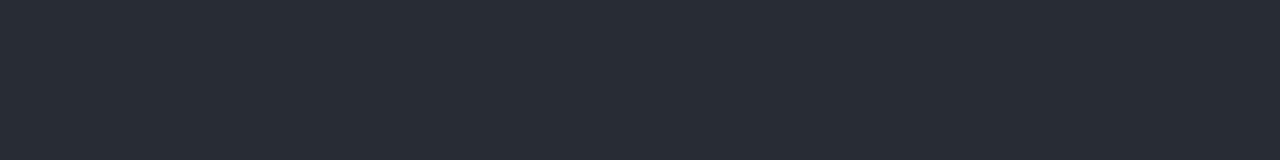
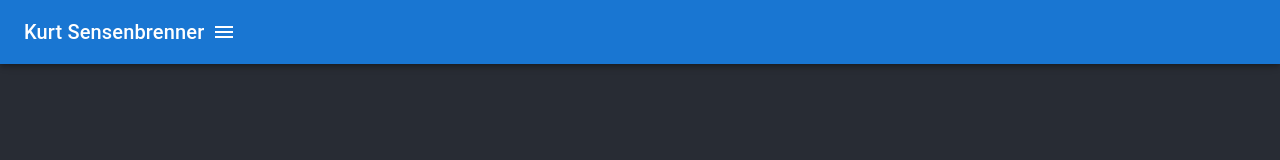
Before and after one commit to mwkwsd/sensensomething, a React (Create React App) app: page / in a window 1280 px wide. Shown: the top 160 px of the page. Built offline with nearby package versions, Linux system fonts and the light colour scheme.

Commit message:
nav bar basically setup

```diff
--- a/package.json
+++ b/package.json
@@ -6,6 +6,7 @@
     "@emailjs/browser": "^3.11.0",
     "@emotion/react": "^11.11.3",
     "@emotion/styled": "^11.11.0",
+    "@mui/icons-material": "^5.15.3",
     "@mui/material": "^5.15.3",
     "@mui/styled-engine-sc": "^6.0.0-alpha.11",
     "@testing-library/jest-dom": "^5.17.0",
--- a/src/components/molecules/NavList.tsx
+++ b/src/components/molecules/NavList.tsx
@@ -1,4 +1,4 @@
-import {List, ListItemButton, ListItemText} from '@mui/material';
+import {List, ListItemButton, ListItemText, ListSubheader} from '@mui/material';
 
 const NavList: React.FC = (props) => {
   return (
@@ -6,7 +6,7 @@ const NavList: React.FC = (props) => {
       sx={{ width: '100%', maxWidth: 360, bgcolor: 'background.paper' }}
       component="nav"
     >
-      {/* <ListItemButton selected={route === 0}> */}
+      {/* TODO: routing on click */}
       <ListItemButton>
         <ListItemText primary="Recent Work" />
       </ListItemButton>
@@ -16,27 +16,31 @@ const NavList: React.FC = (props) => {
       <ListItemButton>
         <ListItemText primary="Contact" />
       </ListItemButton>
-      <h1>ROLE</h1>
 
-
-      <List component="div" disablePadding>
-        <ListItemButton sx={{ pl: 4 }}>
+      {/* WIP style sub items */}
+      <List component="div" >
+        <ListSubheader component="div">
+          ROLES
+        </ListSubheader>
+        <ListItemButton>
           <ListItemText primary="Director & Producer" />
         </ListItemButton>
-        <ListItemButton sx={{ pl: 4 }}>
+        <ListItemButton>
           <ListItemText primary="Camera Operator" />
         </ListItemButton>
       </List>
 
-      <h1>GENRE</h1>
-      <List component="div" disablePadding>
-        <ListItemButton sx={{ pl: 4 }}>
+      <List component="div" >
+      <ListSubheader component="div">
+          GENRE
+        </ListSubheader>
+        <ListItemButton>
           <ListItemText primary="Documentary" />
         </ListItemButton>
-        <ListItemButton sx={{ pl: 4 }}>
+        <ListItemButton>
           <ListItemText primary="Animation" />
         </ListItemButton>
-        <ListItemButton sx={{ pl: 4 }}>
+        <ListItemButton>
           <ListItemText primary="Series" />
         </ListItemButton>
       </List>
--- a/src/components/templates/NavBar.tsx
+++ b/src/components/templates/NavBar.tsx
@@ -1,11 +1,45 @@
-import {Drawer} from "@mui/material"
+import { useState } from "react";
+import {AppBar, Box, Drawer, IconButton, Toolbar, Typography} from "@mui/material"
+import MenuIcon from '@mui/icons-material/Menu';
 import NavList from "../molecules/NavList"
 
 function NavBar (){
+  const [menuOpen, setMenuOpen] = useState(false)
+
+  const handleDrawerToggle = () => {
+    setMenuOpen(!menuOpen);
+  };
+
+
   return (
-    <Drawer>
-      <NavList />
-    </Drawer>
+    <Box sx={{ display: 'flex' }}>
+      {/* styles WIP */}
+      <AppBar >
+        <Toolbar>
+          <Typography variant="h6" noWrap component="div">
+            Kurt Sensenbrenner
+          </Typography>
+          <IconButton
+            color="inherit"
+            aria-label="open drawer"
+            edge="end"
+            onClick={handleDrawerToggle}
+          >
+            <MenuIcon />
+          </IconButton>
+        </Toolbar>
+      </AppBar>
+      <Drawer
+        variant="temporary"
+        open={menuOpen}
+        onClose={handleDrawerToggle}
+        ModalProps={{
+          keepMounted: true, // Better open performance on mobile.
+        }}
+      >
+        <NavList />
+      </Drawer>
+    </Box>
   )
 }
 
```
Also changed, not shown: 1 other file (tests, documents, lock files or other folders).
